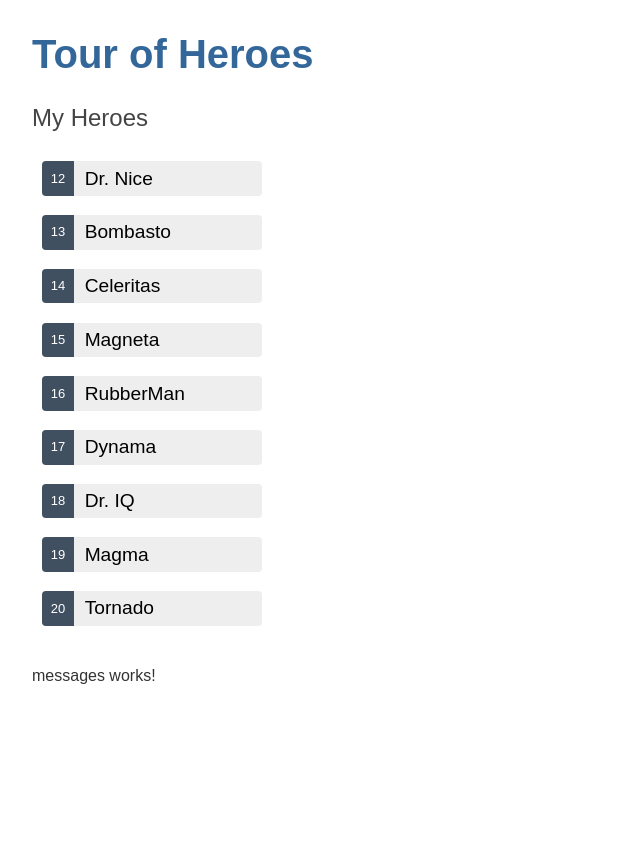
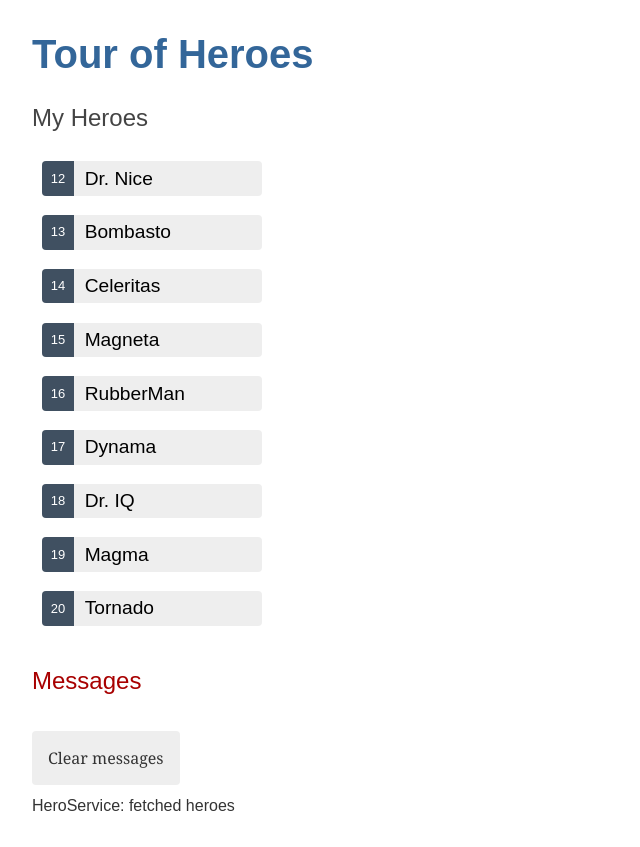
Before and after one commit to FlyingFoxie/angular-getting-started, an Angular app: page / in a window 1280 px wide. Shown: the whole page, without its empty margins (0-640 px from the left). Before the commit the page ends 800 px from the top, so only its background shows below. Built offline with nearby package versions, Linux system fonts and the light colour scheme.

Commit message:
Bind,Add messages to hero service

```diff
--- a/src/app/hero.service.ts
+++ b/src/app/hero.service.ts
@@ -11,6 +11,7 @@ import { MessageService } from './message.service';
 export class HeroService {
   getHeroes(): Observable<Hero[]> {
     const heroes = of(HEROES);
+    this.messageService.add('HeroService: fetched heroes');
     return heroes;
   }
 
--- a/src/app/heroes/heroes.component.ts
+++ b/src/app/heroes/heroes.component.ts
@@ -1,8 +1,8 @@
 import { Component, OnInit } from '@angular/core';
+
 import { Hero } from '../hero';
-import { HEROES } from '../mock-heroes';
-
 import { HeroService } from '../hero.service';
+import { MessageService } from '../message.service';
 
 @Component({
   selector: 'app-heroes',
@@ -19,6 +19,7 @@ export class HeroesComponent implements OnInit {
   selectedHero?: Hero;
   onSelect(hero: Hero): void {
     this.selectedHero = hero;
+    this.messageService.add(`HeroesComponent: Selected hero id=${hero.id}`);
   }
 
   getHeroes(): void {
@@ -26,7 +27,7 @@ export class HeroesComponent implements OnInit {
       .subscribe(heroes => this.heroes = heroes);
   }
 
-  constructor(private heroService: HeroService) { }
+  constructor(private heroService: HeroService, private messageService: MessageService) { }
 
   ngOnInit(): void {
     this.getHeroes();
--- a/src/app/messages/messages.component.css
+++ b/src/app/messages/messages.component.css
@@ -0,0 +1,19 @@
+/* MessagesComponent's private CSS styles */
+h2 {
+  color: #A80000;
+  font-family: Arial, Helvetica, sans-serif;
+  font-weight: lighter;
+}
+
+.clear {
+  color: #333;
+  background-color: #eee;
+  margin-bottom: 12px;
+  padding: 1rem;
+  border-radius: 4px;
+  font-size: 1rem;
+}
+.clear:hover {
+  color: white;
+  background-color: #42545C;
+}
--- a/src/app/messages/messages.component.html
+++ b/src/app/messages/messages.component.html
@@ -1 +1,8 @@
-<p>messages works!</p>
+<div *ngIf="messageService.messages.length">
+
+  <h2>Messages</h2>
+  <button type="button" class="clear"
+          (click)="messageService.clear()">Clear messages</button>
+  <div *ngFor='let message of messageService.messages'> {{message}} </div>
+
+</div>
--- a/src/app/messages/messages.component.ts
+++ b/src/app/messages/messages.component.ts
@@ -1,4 +1,6 @@
 import { Component, OnInit } from '@angular/core';
+
+import { MessageService } from '../message.service';
 
 @Component({
   selector: 'app-messages',
@@ -7,7 +9,7 @@ import { Component, OnInit } from '@angular/core';
 })
 export class MessagesComponent implements OnInit {
 
-  constructor() { }
+  constructor(public messageService: MessageService) { }
 
   ngOnInit(): void {
   }
```
